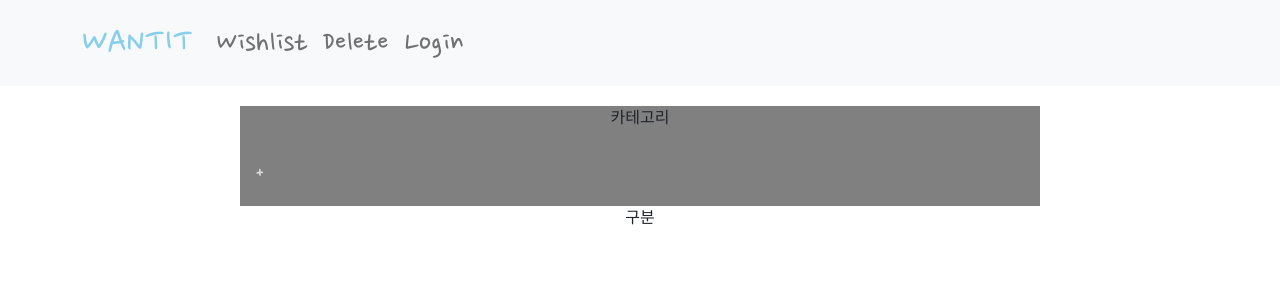
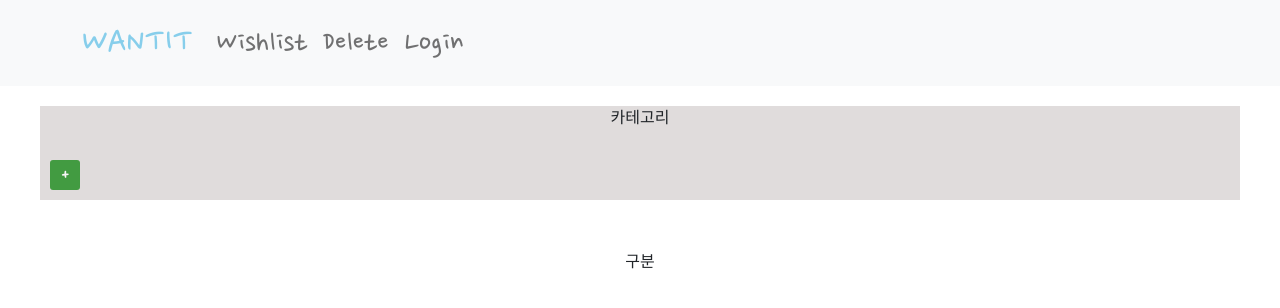
Before and after one commit to JYeonDev/want-it-wishlist-app-, a React (Create React App) app: page /wishlist in a window 1280 px wide. Shown: the top 308 px of the page. Built offline with nearby package versions, Linux system fonts and the light colour scheme.

Commit message:
wishlist-app

```diff
--- a/src/App.css
+++ b/src/App.css
@@ -76,9 +76,10 @@ a:hover {
 }
 
 .category {
-  width: 800px;
-  height: 100px;
-  background-color: gray;
+  min-width: 300px;
+  max-width: 1200px;
+  height: 100%;
+  background-color: rgb(224, 220, 220);
   margin: 0 auto;
 }
 
@@ -92,18 +93,25 @@ a:hover {
   margin: 5px;
 }
 
+.category-close {
+  border: none;
+}
+
 .category-plus {
   width: 30px;
   height: 30px;
-  background-color: gray;
   opacity: 0.7;
   border-radius: 3px;
   font-weight: 700;
   transition: all 0.5s;
   color: #fff;
+  background-color: green;
   border: none;
   display: flex;
   margin: 10px;
+  display: flex;
+  justify-content: center;
+  align-items: center;
 }
 
 .category-plus:hover {
--- a/src/components/wishlist.js
+++ b/src/components/wishlist.js
@@ -15,8 +15,17 @@ function Wishlist() {
       <nav className="category">
         <div style={{ margin: "20px" }}>카테고리</div>
         <div className="category-flex">
-          {categoryList.map(function (list) {
-            return <button className="category-list">{list}</button>;
+          {categoryList.map(function (list, i) {
+            return (
+              <div key={i}>
+                <button className="category-list">
+                  {list}
+                  <button className="category-close" style={{ color: "red" }}>
+                    x
+                  </button>
+                </button>
+              </div>
+            );
           })}
           <button className="category-plus" onClick={onOff}>
             +
@@ -49,7 +58,9 @@ function Wishlist() {
           </div>
         ) : null}
       </nav>
-      <div className="wishlist">구분</div>
+      <div className="wishlist" style={{ marginTop: "50px" }}>
+        구분
+      </div>
     </>
   );
 }
```
Also changed, not shown: src/components/Card.js (added).
